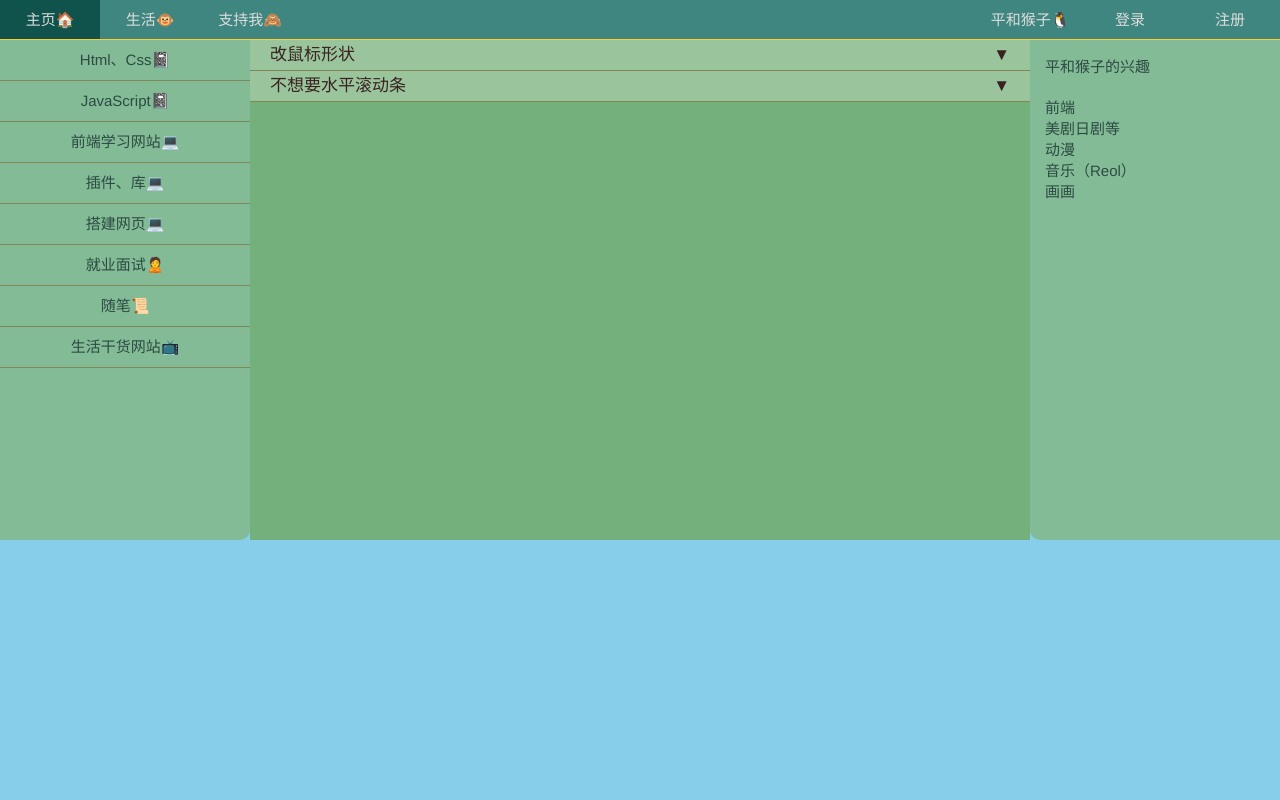
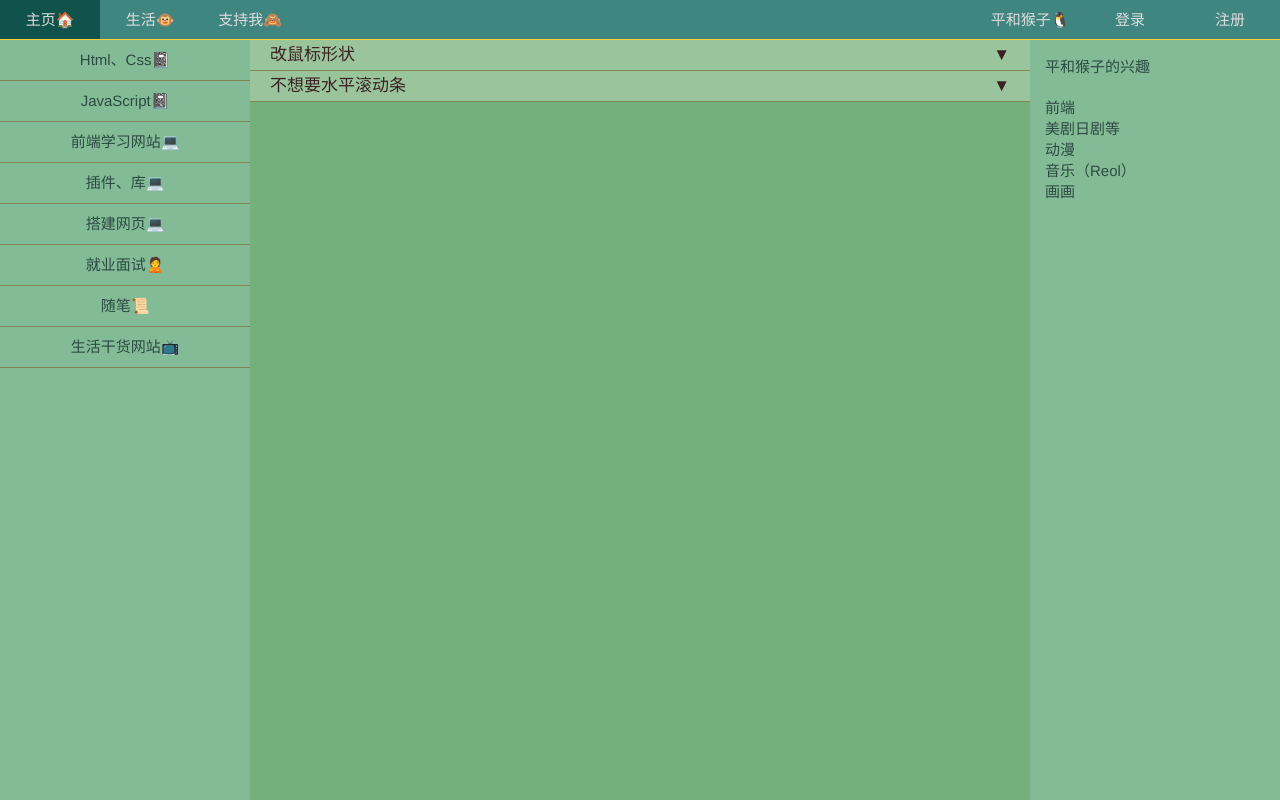
Before and after one commit to pphhz/pphhz, a Vue app: page /#/home/htmlCss in a window 1280 px wide. Built offline with nearby package versions, Linux system fonts and the light colour scheme.

Commit message:
改侧边和中间的高度、背景改回绿色，增加组件中的命名注意点

```diff
--- a/src/App.vue
+++ b/src/App.vue
@@ -24,7 +24,7 @@ export default {
 @import "./assets/css/variable";
 
 html{
-   background: skyblue;
+   background: $background-color3;
 
 }
 
--- a/src/components/Content/FatherSonPassData.vue
+++ b/src/components/Content/FatherSonPassData.vue
@@ -6,6 +6,20 @@
         <span v-show="isShow">▲</span>
     </div>
           <pre v-show="isShow"  style="word-wrap: break-word; white-space: pre-wrap;">
+
+              ****组件中的命名注意点
+1.1注册组件的时候使用了"驼峰命名", 那么在使用时需要转换成"短横线分隔命名"
+例如: 注册时: myFather  ->  使用时: my-father
+
+1.2在传递参数的时候如果想使用"驼峰名称", 那么就必须写"短横线分隔命名"
+例如: 传递时: parent-name="name" ->  接收时: props: ["parentName"]
+
+1.3在传递方法的时候不能使用"驼峰命名", 只能用"短横线分隔命名"
+@parent-say="say"  -> this.$emit("parent-say");
+
+
+
+
 1.父传子，子组件想要访问父组件的数据, 必须通过父组件传递
 1.1在父组件中通过v-bind传递数据
    传递格式 v-bind:自定义接收名称 = "要传递数据"
--- a/src/views/Home.vue
+++ b/src/views/Home.vue
@@ -71,7 +71,7 @@ export default {
   font-size: $font_medium;
   .home-left{
       width: 250px;
-      height: 500px;
+      height: 100%;
       // margin-left: -100%;
       box-sizing: border-box;
       float: left;
@@ -102,7 +102,7 @@ export default {
   }
   .home-right{
       width: 250px;
-      height: 500px;
+      height: 100%;
       // margin-left: -250px;
       float: left;
       padding: 15px;
```
